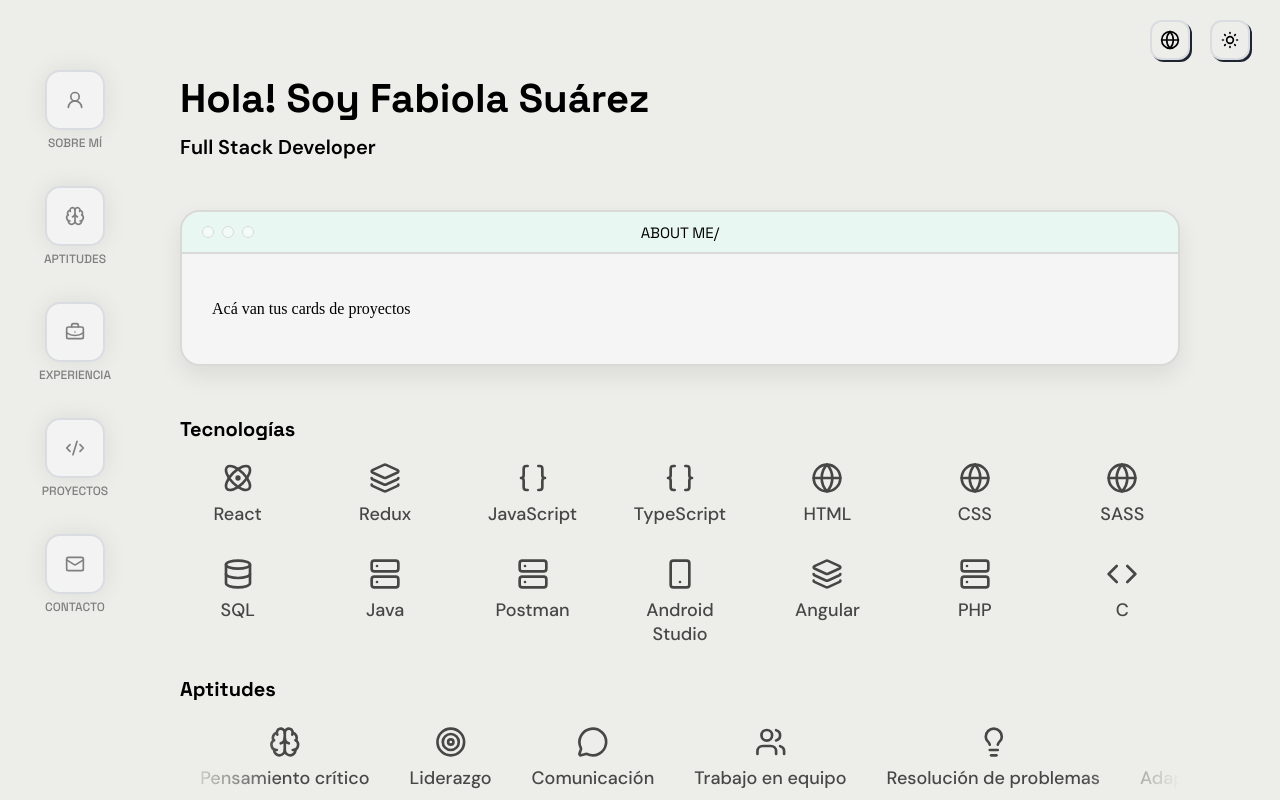
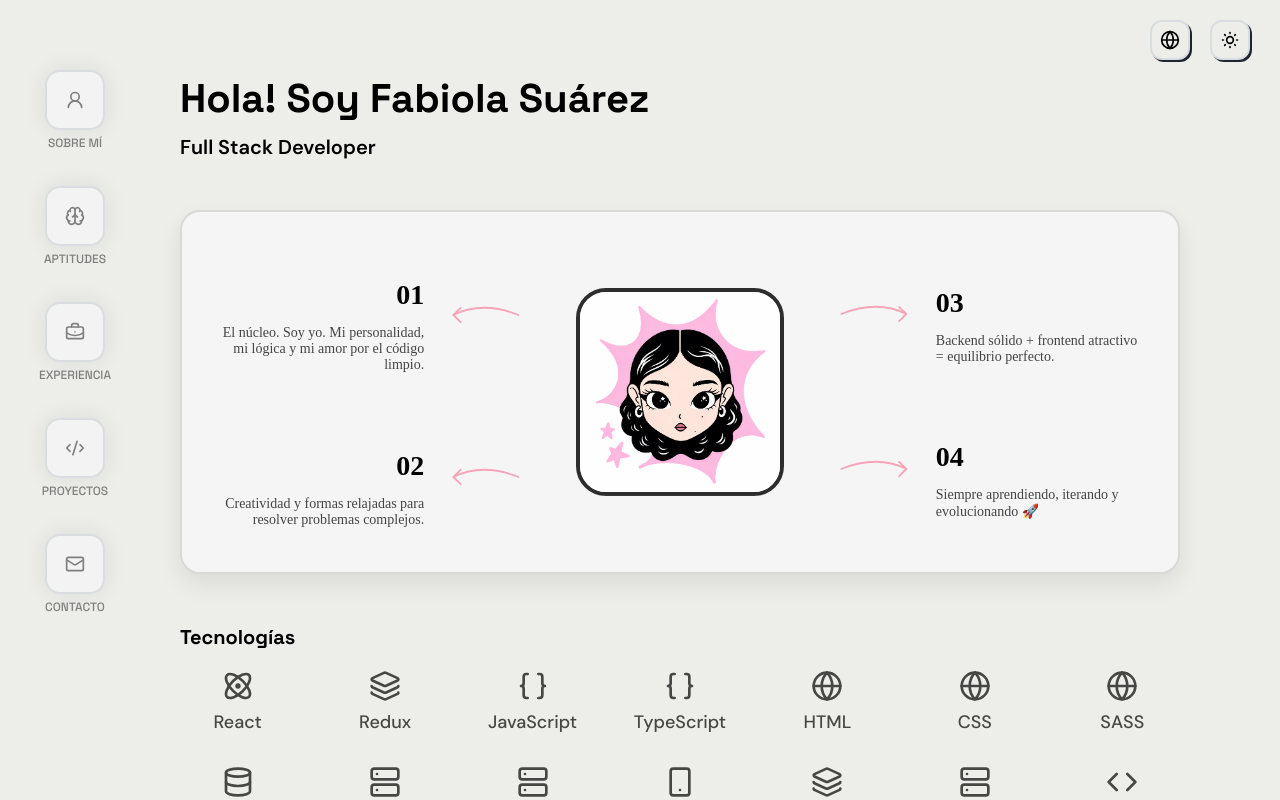
Before and after one commit to fabiolajsm/fabiolajsm-web, a React (Create React App) app: page / in a window 1280 px wide. Shown: the top 800 px of the page. Built offline with nearby package versions, Linux system fonts and the light colour scheme.

Commit message:
About without mobile styles (and without test jeje)

```diff
--- a/src/components/Window.tsx
+++ b/src/components/Window.tsx
@@ -8,6 +8,7 @@ type WindowProps = {
   color?: string;
   colorDark?: string;
   children: ReactNode;
+  showHeaderButtons?: boolean;
 };
 
 export default function Window({
@@ -15,6 +16,7 @@ export default function Window({
   color = "#EADFC8",
   colorDark = "#3A3A3A",
   children,
+  showHeaderButtons = true,
 }: WindowProps) {
   const theme = useSelector((state: RootState) => state.ui.theme);
 
@@ -22,10 +24,8 @@ export default function Window({
 
   return (
     <div id="window-card">
-      <div
-        id="window-header"
-        style={{ backgroundColor: headerColor }}
-      >
+      {showHeaderButtons && (
+        <div id="window-header" style={{ backgroundColor: headerColor }}>
           <div id="window-buttons">
             <span />
             <span />
@@ -34,10 +34,9 @@ export default function Window({
 
           <h3 id="window-title">{title}</h3>
         </div>
+      )}
 
-      <div id="window-content">
-        {children}
-      </div>
+      <div id="window-content">{children}</div>
     </div>
   );
 }
--- a/src/i18n/en.json
+++ b/src/i18n/en.json
@@ -39,5 +39,13 @@
   "phrase_07": "If you're going to dream, dream big",
   "phrase_08": "It's a privilege to be here and now",
   "phrase_09": "Don't take anything personally",
-  "phrase_10": "Res, non verba: actions, not words"
+  "phrase_10": "Actions, not words",
+  "about_1_title": "01",
+  "about_2_title": "02",
+  "about_3_title": "03",
+  "about_4_title": "04",
+  "about_1": "El núcleo. Soy yo. Mi personalidad, mi lógica y mi amor por el código limpio.",
+  "about_2": "Creatividad y formas relajadas para resolver problemas complejos.",
+  "about_3": "Backend sólido + frontend atractivo = equilibrio perfecto.",
+  "about_4": "Siempre aprendiendo, iterando y evolucionando 🚀"
 }
--- a/src/i18n/es.json
+++ b/src/i18n/es.json
@@ -39,5 +39,13 @@
   "phrase_07": "Si vas a soñar, exagera",
   "phrase_08": "Es un privilegio estar aquí y ahora",
   "phrase_09": "No te tomes nada personal",
-  "phrase_10": "Res, non verba: hechos, no palabras"
+  "phrase_10": "Hechos, no palabras",
+  "about_1_title": "01",
+  "about_2_title": "02",
+  "about_3_title": "03",
+  "about_4_title": "04",
+  "about_1": "El núcleo. Soy yo. Mi personalidad, mi lógica y mi amor por el código limpio.",
+  "about_2": "Creatividad y formas relajadas para resolver problemas complejos.",
+  "about_3": "Backend sólido + frontend atractivo = equilibrio perfecto.",
+  "about_4": "Siempre aprendiendo, iterando y evolucionando 🚀"
 }
--- /dev/null
+++ b/src/sections/About.css
@@ -0,0 +1,102 @@
+.about-symmetric {
+  display: flex;
+  align-items: center;
+  justify-content: center;
+  gap: 50px;
+}
+
+/* SIDES */
+.about-side {
+  display: flex;
+  flex-direction: column;
+  gap: 25px;
+}
+
+.left {
+  align-items: flex-end;
+  text-align: right;
+}
+
+.right {
+  align-items: flex-start;
+}
+
+/* CENTER */
+.about-center {
+  display: flex;
+  align-items: center;
+  justify-content: center;
+}
+
+/* ROW */
+.row {
+  display: flex;
+  align-items: center;
+  gap: 15px;
+}
+
+/* LEFT ROW (invertido) */
+.left-row {
+  flex-direction: row-reverse;
+}
+
+/* TEXT */
+.row h4 {
+  font-size: 28px;
+  font-weight: 900;
+  margin-bottom: 5px;
+}
+
+.row p {
+  font-size: 14px;
+  color: #444;
+  max-width: 220px;
+}
+
+/* AVATAR */
+.avatar {
+  width: 200px;
+  height: 200px;
+  border-radius: 30px;
+  overflow: hidden;
+  border: 4px solid #2d2d2d;
+  background: white;
+
+  animation: float 3s ease-in-out infinite;
+}
+
+.avatar img {
+  width: 100%;
+  height: 100%;
+  object-fit: cover;
+}
+
+/* FLECHAS */
+.arrow {
+  width: 90px;
+  height: 50px;
+  stroke: #f6a5b8;
+  stroke-width: 2.5;
+  fill: none;
+  stroke-linecap: round;
+  stroke-linejoin: round;
+}
+
+/* animación */
+.arrow path {
+  stroke-dasharray: 200;
+  stroke-dashoffset: 200;
+  animation: draw 2.5s ease-in-out infinite;
+}
+
+@keyframes draw {
+  0% { stroke-dashoffset: 200; }
+  50% { stroke-dashoffset: 0; }
+  100% { stroke-dashoffset: 200; }
+}
+
+/* avatar float */
+@keyframes float {
+  0%, 100% { transform: translateY(0); }
+  50% { transform: translateY(-10px); }
+}
--- a/src/sections/About.tsx
+++ b/src/sections/About.tsx
@@ -1,9 +1,57 @@
 import Window from "../components/Window";
+import { useI18n } from "../i18n/I18nContext";
+import avatar from "../assets/avatar.png";
+import "./About.css";
 
 export default function About() {
+  const { getText } = useI18n();
+  const aboutKeysLeft = ["about_1", "about_2"] as const;
+  const aboutKeysRight = ["about_3", "about_4"] as const;
+
   return (
-    <Window title="About me/" color="#e8f7f2">
-      <p>Acá van tus cards de proyectos</p>
+    <Window title="About me/" color="#e8f7f2" showHeaderButtons={false}>
+      <section className="about-symmetric">
+        {/* LEFT */}
+        <div className="about-side left">
+          {aboutKeysLeft.map((key, index) => (
+            <div className="row" key={key}>
+              <div>
+                <h4>{`${getText(`${key}_title`)}`}</h4>
+                <p>{getText(key)}</p>
+              </div>
+
+              <svg className="arrow arrow-left" viewBox="0 0 120 60">
+                <path d="M110 30 Q 60 10 20 30" />
+                <path d="M30 20 L20 30 L30 40" />
+              </svg>
+            </div>
+          ))}
+        </div>
+
+        {/* CENTER */}
+        <div className="about-center">
+          <div className="avatar">
+            <img src={avatar} alt="Fabi Avatar" />
+          </div>
+        </div>
+
+        {/* RIGHT */}
+        <div className="about-side right">
+          {aboutKeysRight.map((key, index) => (
+            <div className="row" key={key}>
+              <svg className="arrow" viewBox="0 0 120 60">
+                <path d="M10 30 Q 60 10 100 30" />
+                <path d="M90 20 L100 30 L90 40" />
+              </svg>
+
+              <div>
+                <h4>{`${getText(`${key}_title`)}`}</h4>
+                <p>{getText(key)}</p>
+              </div>
+            </div>
+          ))}
+        </div>
+      </section>
     </Window>
   );
 }
```
Also changed, not shown: src/assets/avatar.png (added). Lines whose indentation alone changed are shown as unchanged.
